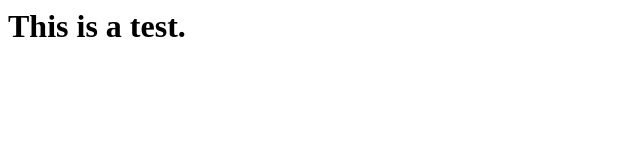
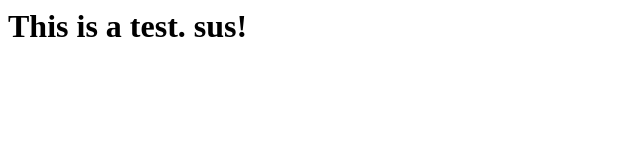
Before and after one commit to brecert/workflow-testing, a plain HTML site: page public/index.html in a window 1280 px wide. Shown: the full height of the page, 0-640 px from the left. Drawn offline with Linux system fonts and the light colour scheme.

Commit message:
test sus

```diff
--- a/public/index.html
+++ b/public/index.html
@@ -3,7 +3,7 @@
   <title>test</title>
   <body>
     <h1>
-      This is a test.
+      This is a test. sus!
     </h1>
   </body>
 </html>
```
